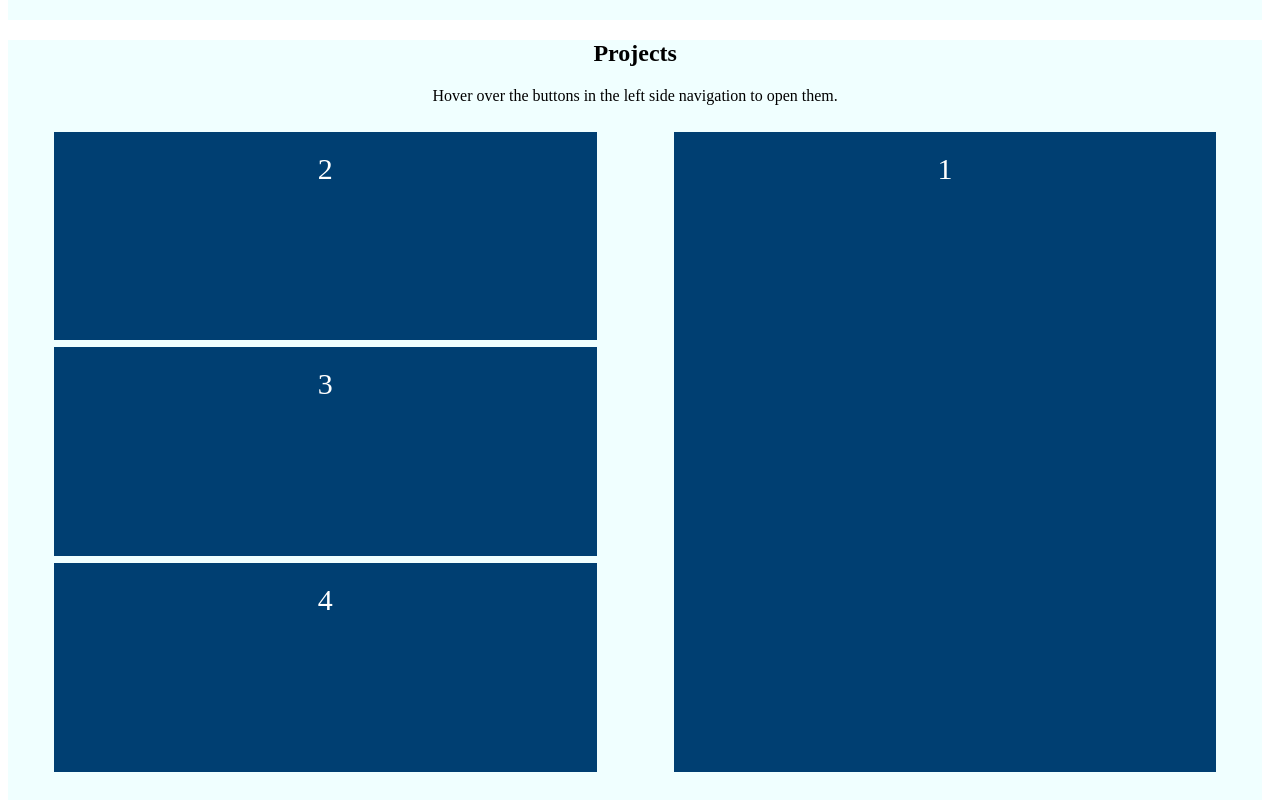
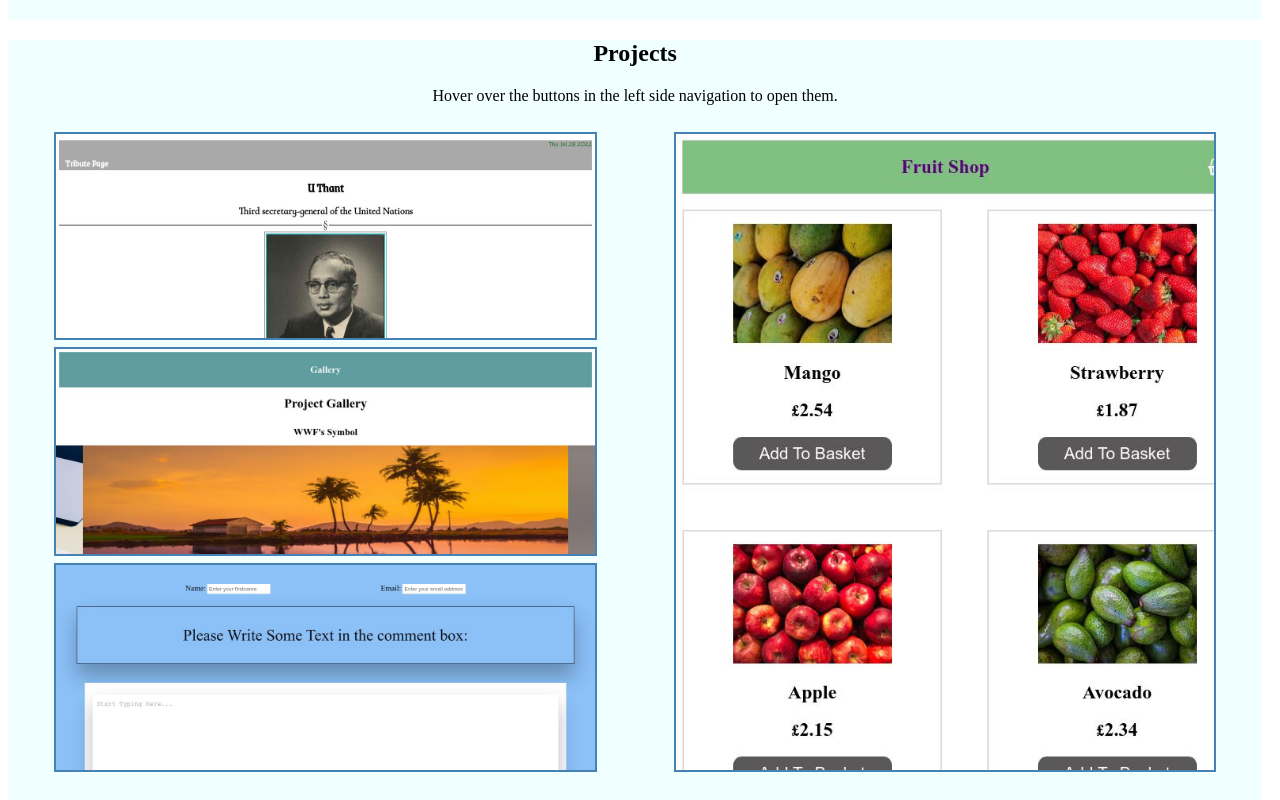
Before and after one commit to KyawM2H/WebSite_FnC, a plain HTML site: page index.html in a window 1280 px wide. Shown: the part 1620-2420 px from the top of the page. Drawn offline with Linux system fonts and the light colour scheme.

Commit message:
added image folder to upload images for the projects

```diff
--- a/index.html
+++ b/index.html
@@ -45,10 +45,10 @@
                 <h2>Projects</h2>
                 <p>Hover over the buttons in the left side navigation to open them.</p>
                 <article class="project-gallery-container">
-                    <div class="item1">1</div>
-                    <div class="item2">2</div>
-                    <div class="item3">3</div>
-                    <div class="item4">4</div>
+                    <div class="item1"></div>
+                    <div class="item2"></div>
+                    <div class="item3"></div>
+                    <div class="item4"></div>
                 </article>
 
             </section>
--- a/website.css
+++ b/website.css
@@ -31,10 +31,10 @@
 
 #contact {
   top: 200px;
-    background-color: rgb(59, 59, 59)
+  background-color: rgb(59, 59, 59);
 }
 
-  .right-side-section{
+.right-side-section {
   text-align: center;
   width: 98vw;
   height: 100vh;
@@ -45,9 +45,6 @@
   display: grid;
   grid-template-columns: repeat(2, 2fr);
   column-gap: 5px;
-
-
-
 }
 
 .left-side {
@@ -59,22 +56,21 @@
   align-content: center;
   margin-left: 150px;
   padding: 13px;
-
 }
 
-  .right-side, .middle-side, .left-side{
+.right-side,
+.middle-side,
+.left-side {
   border: 2px solid gainsboro;
-
 }
-  .right-aside{
+.right-aside {
   display: grid;
   grid-template-rows: 1fr 1fr;
   row-gap: 13px;
   margin-right: 110px;
   padding: 13px;
-
 }
-  .project-gallery-container{
+.project-gallery-container {
   display: grid;
   grid-template-columns: auto auto;
   gap: 7px;
@@ -82,19 +78,34 @@
   height: 80vh;
 }
 
-  .project-gallery-container > div{
-    background-color: #003f72;
+.project-gallery-container > div {
   color: #fff;
   text-align: center;
   padding: 20px 0;
   font-size: 30px;
   margin: 0px 35px;
-
-
+  border: 2px steelblue solid;
+}
+.item1 {
+  grid-row: 1 / span 3;
+  grid-column-start: 2;
+  background-image: url("./images/fruit_shop.jpg");
+  background-position: left;
+  background-repeat: no-repeat;
+  background-size: cover;
+  position: relative;
+}
+.item2{
+  background-image: url("./images/tribute.jpg");
+  background-position: top;
+  background-repeat: no-repeat;
+  background-size: cover;
+  position: relative;
 
 }
-  .item1{
-    grid-row: 1/ span 3;
-    grid-column-start: 2;
-
+.item3{
+    background: url("./images/gallery.jpg")top left / cover no-repeat;
 }
+.item4{
+    background: url("./images/comment_box.jpg")top left / cover no-repeat;
+}
```
Also changed, not shown: images/comment_box.jpg (added), images/fruit_shop.jpg (added), images/gallery.jpg (added), images/tribute.jpg (added). Lines whose indentation alone changed are shown as unchanged.
